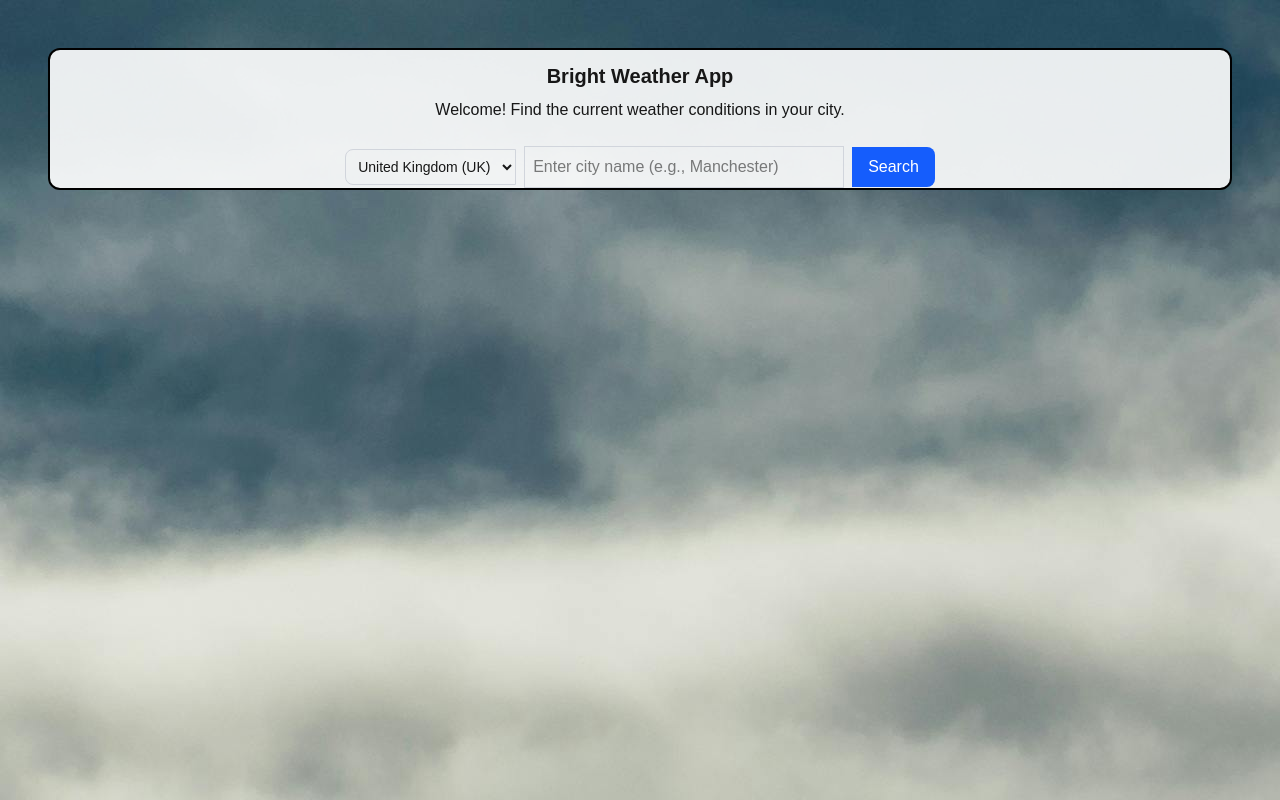
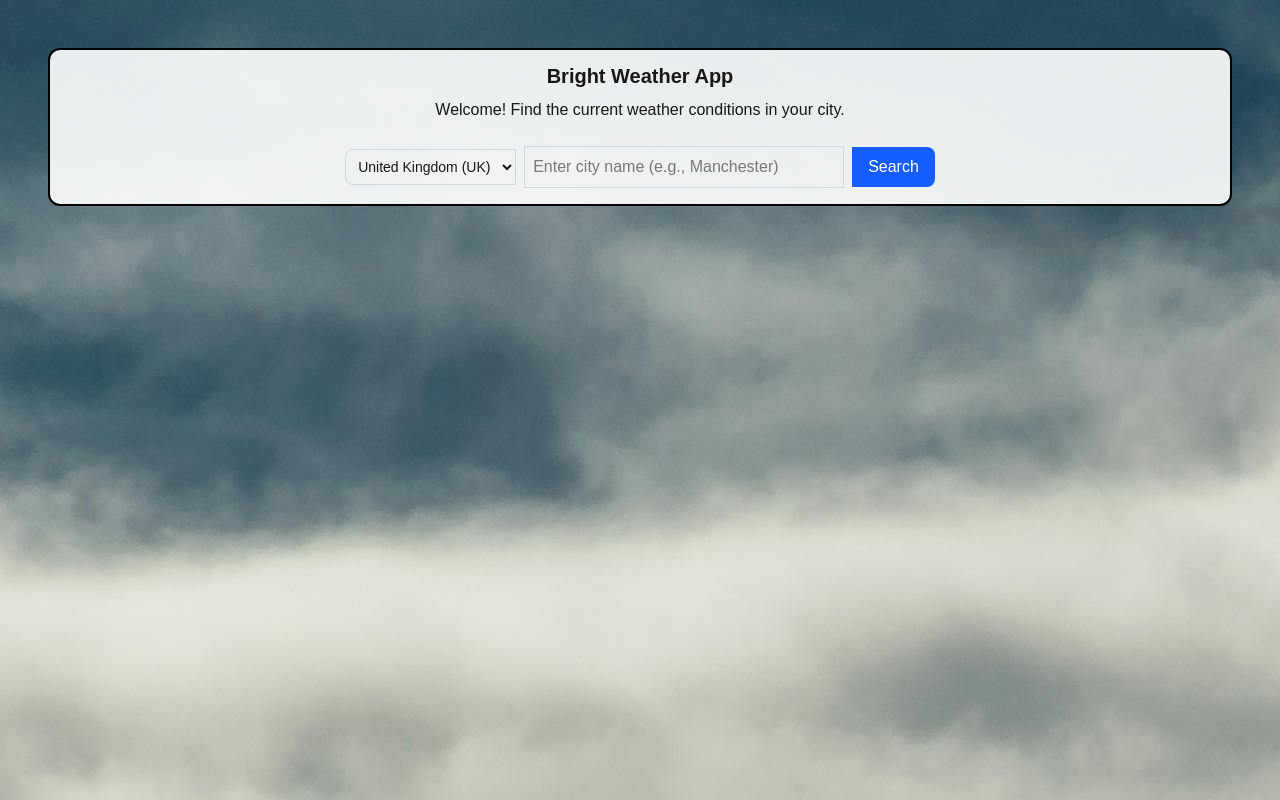
Before and after one commit to roliveira527/bright-weather-app, a Next.js app: page / in a window 1280 px wide. Built offline with nearby package versions, Linux system fonts and the light colour scheme.

Commit message:
feat: wiped default README and created instructions to run and test code locally, final styling changes

```diff
--- a/src/app/page.tsx
+++ b/src/app/page.tsx
@@ -3,7 +3,7 @@ import SearchBox from '../components/searchBox';
 export default function HomePage() {
     return (
         <div className="text-center p-12 bg-[url('/assets/background.jpg')] min-h-screen">
-            <div className="bg-white/90 rounded-xl border-2 border-black">
+            <div className="bg-white/90 rounded-xl border-2 border-black pb-4">
                 <h1 className="text-xl font-semibold pt-3">Bright Weather App</h1>
                 <p className="mt-2 mb-6">Welcome! Find the current weather conditions in your city.</p>
 
```
Also changed, not shown: 2 other files (tests, documents, lock files or other folders).
